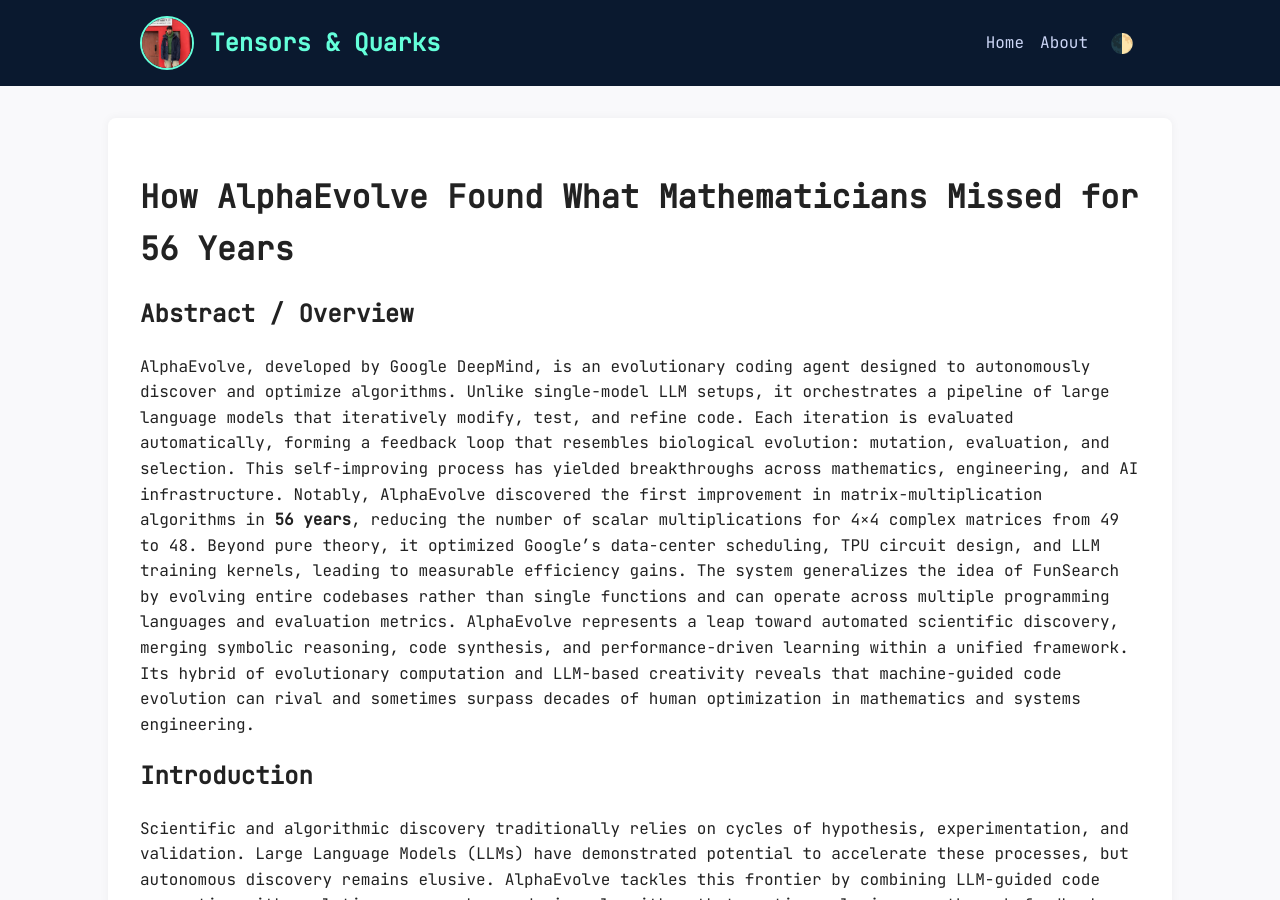
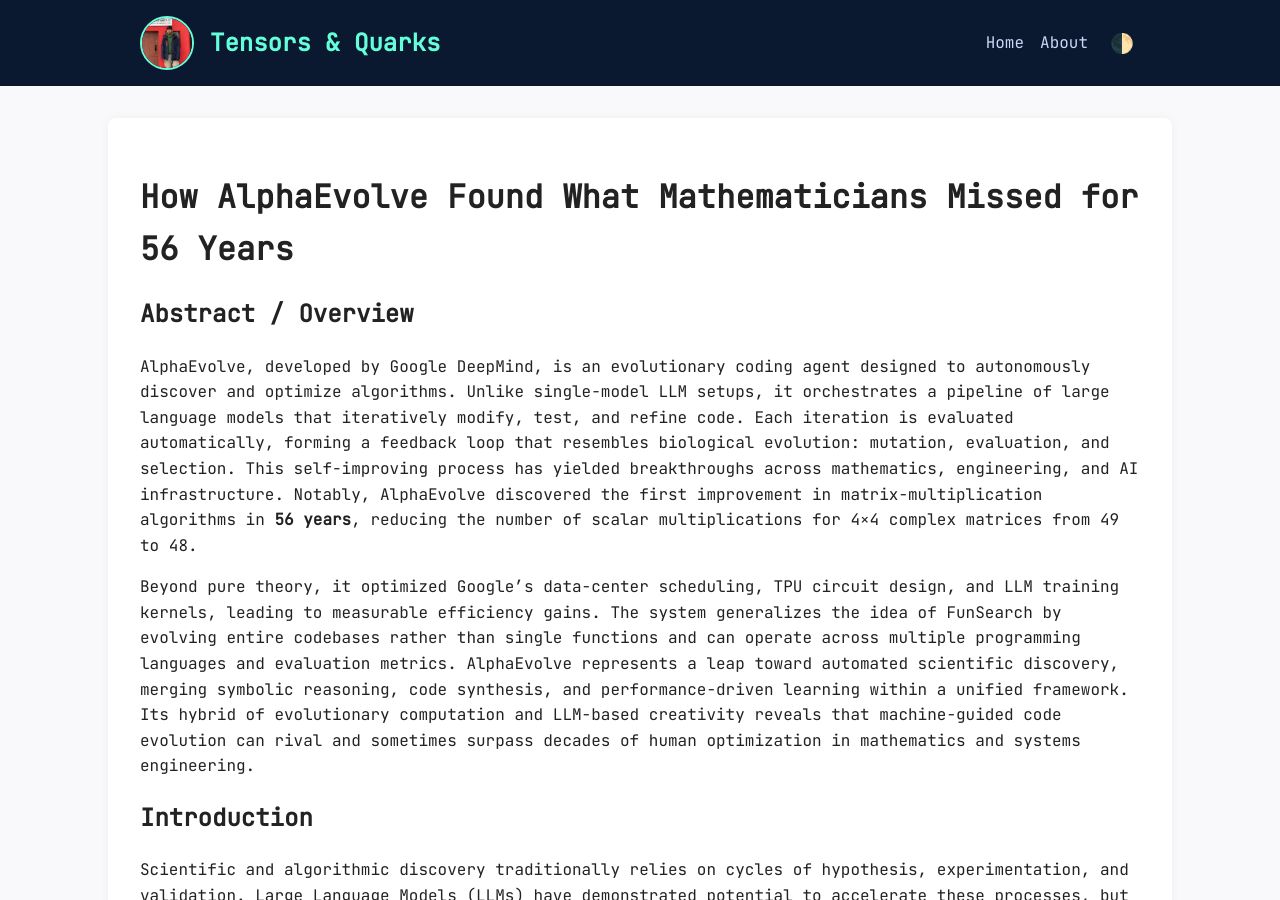
Before and after one commit to Raahul-Thakur/tensorandquarks.github.io, a Jekyll site: the page built from _posts/2025-10-24-alphaevolve.md, in a window 1280 px wide and 900 px high. Built offline with Jekyll 4.4.1, drawn with Linux system fonts in a browser that asks for light colours.

```diff
--- a/_posts/2025-10-24-alphaevolve.md
+++ b/_posts/2025-10-24-alphaevolve.md
@@ -11,9 +11,11 @@ mathjax: true
 
 ## Abstract / Overview
 
-AlphaEvolve, developed by Google DeepMind, is an evolutionary coding agent designed to autonomously discover and optimize algorithms. Unlike single-model LLM setups, it orchestrates a pipeline of large language models that iteratively modify, test, and refine code. Each iteration is evaluated automatically, forming a feedback loop that resembles biological evolution: mutation, evaluation, and selection. This self-improving process has yielded breakthroughs across mathematics, engineering, and AI infrastructure. Notably, AlphaEvolve discovered the first improvement in matrix-multiplication algorithms in **56 years**, reducing the number of scalar multiplications for 4×4 complex matrices from 49 to 48. Beyond pure theory, it optimized Google’s data-center scheduling, TPU circuit design, and LLM training kernels, leading to measurable efficiency gains. The system generalizes the idea of FunSearch by evolving entire codebases rather than single functions and can operate across multiple programming languages and evaluation metrics. AlphaEvolve represents a leap toward automated scientific discovery, merging symbolic reasoning, code synthesis, and performance-driven learning within a unified framework. Its hybrid of evolutionary computation and LLM-based creativity reveals that machine-guided code evolution can rival and sometimes surpass decades of human optimization in mathematics and systems engineering.
+AlphaEvolve, developed by Google DeepMind, is an evolutionary coding agent designed to autonomously discover and optimize algorithms. Unlike single-model LLM setups, it orchestrates a pipeline of large language models that iteratively modify, test, and refine code. Each iteration is evaluated automatically, forming a feedback loop that resembles biological evolution: mutation, evaluation, and selection. This self-improving process has yielded breakthroughs across mathematics, engineering, and AI infrastructure. Notably, AlphaEvolve discovered the first improvement in matrix-multiplication algorithms in **56 years**, reducing the number of scalar multiplications for 4×4 complex matrices from 49 to 48.
 
 <!--more-->
+
+Beyond pure theory, it optimized Google’s data-center scheduling, TPU circuit design, and LLM training kernels, leading to measurable efficiency gains. The system generalizes the idea of FunSearch by evolving entire codebases rather than single functions and can operate across multiple programming languages and evaluation metrics. AlphaEvolve represents a leap toward automated scientific discovery, merging symbolic reasoning, code synthesis, and performance-driven learning within a unified framework. Its hybrid of evolutionary computation and LLM-based creativity reveals that machine-guided code evolution can rival and sometimes surpass decades of human optimization in mathematics and systems engineering.
 
 ## Introduction
 
```
